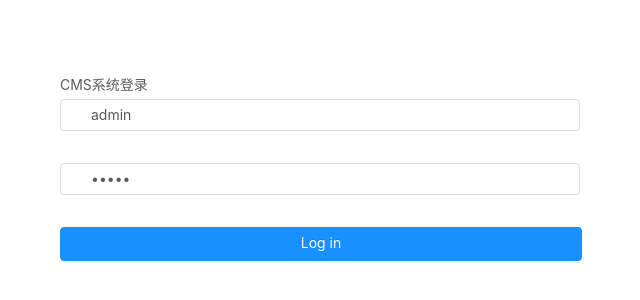
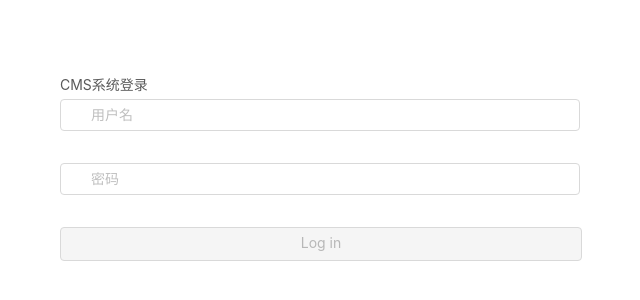
Before and after one commit to TimorCms/Timor.Cms.Admin, a Vue app: page /#/ in a window 1280 px wide. Shown: the part 86-386 px from the top of the page, without its empty margins (320-960 px from the left). Built offline with nearby package versions, Linux system fonts and the light colour scheme.

Commit message:
登录处理

```diff
--- a/src/core/services/httpclient.js
+++ b/src/core/services/httpclient.js
@@ -17,7 +17,9 @@ export default (function () {
                 }).then(result => {
                     resolver(result.data);
                 })
-                .catch(reject);
+                .catch(reason=>{
+                    reject(reason.response.data);
+                });
         })
     };
 
--- a/src/pages/user/Login.vue
+++ b/src/pages/user/Login.vue
@@ -3,12 +3,12 @@
     <div>CMS系统登录</div>
     <a-form-model :model="formInline" @submit="handleSubmit" @submit.native.prevent>
       <a-form-model-item>
-          <a-input v-model="formInline.user" placeholder="Username">
-            <a-icon slot="prefix" type="user" style="color:rgba(0,0,0,.25)" />
+        <a-input v-model="formInline.loginName" placeholder="用户名">
+          <a-icon slot="prefix" type="loginName" style="color:rgba(0,0,0,.25)" />
         </a-input>
       </a-form-model-item>
       <a-form-model-item>
-          <a-input v-model="formInline.password" type="password" placeholder="Password">
+        <a-input v-model="formInline.password" type="password" placeholder="密码">
           <a-icon slot="prefix" type="lock" style="color:rgba(0,0,0,.25)" />
         </a-input>
       </a-form-model-item>
@@ -16,12 +16,11 @@
         <a-button
           type="primary"
           html-type="submit"
-            :disabled="formInline.user === '' || formInline.password === ''"
+          :disabled="formInline.loginName === '' || formInline.password === ''"
         >Log in</a-button>
       </a-form-model-item>
     </a-form-model>
   </div>
-
 </template>
 <script>
 import httpClient from "../../core/services/httpclient";
@@ -30,20 +29,27 @@ export default {
   data() {
     return {
       formInline: {
-        user: "admin",
-        password: "admin"
+        loginName: "",
+        password: ""
       }
     };
   },
   methods: {
     handleSubmit(e) {
       httpClient
-        .post("https://localhost:5001/api/v1/accounts/token", {
-          userName: "string",
-          password: "string"
+        .post("https://localhost:5001/api/v1/accounts/token", this.formInline)
+        .then(res => {
+          this.$notification.success({
+            message: "登录成功",
+            description: ""
+          });
+          window.sessionStorage.setItem("session", JSON.stringify(res));
         })
-        .then(res => {
-          console.log(res);
+        .catch(reason => {
+          this.$notification.error({
+            message: "登录失败",
+            description: reason.errorMessage
+          });
         });
 
       // this.$router.push("dashboard");
```
Also changed, not shown: 1 other file (tests, documents, lock files or other folders). Lines whose indentation alone changed are shown as unchanged.
